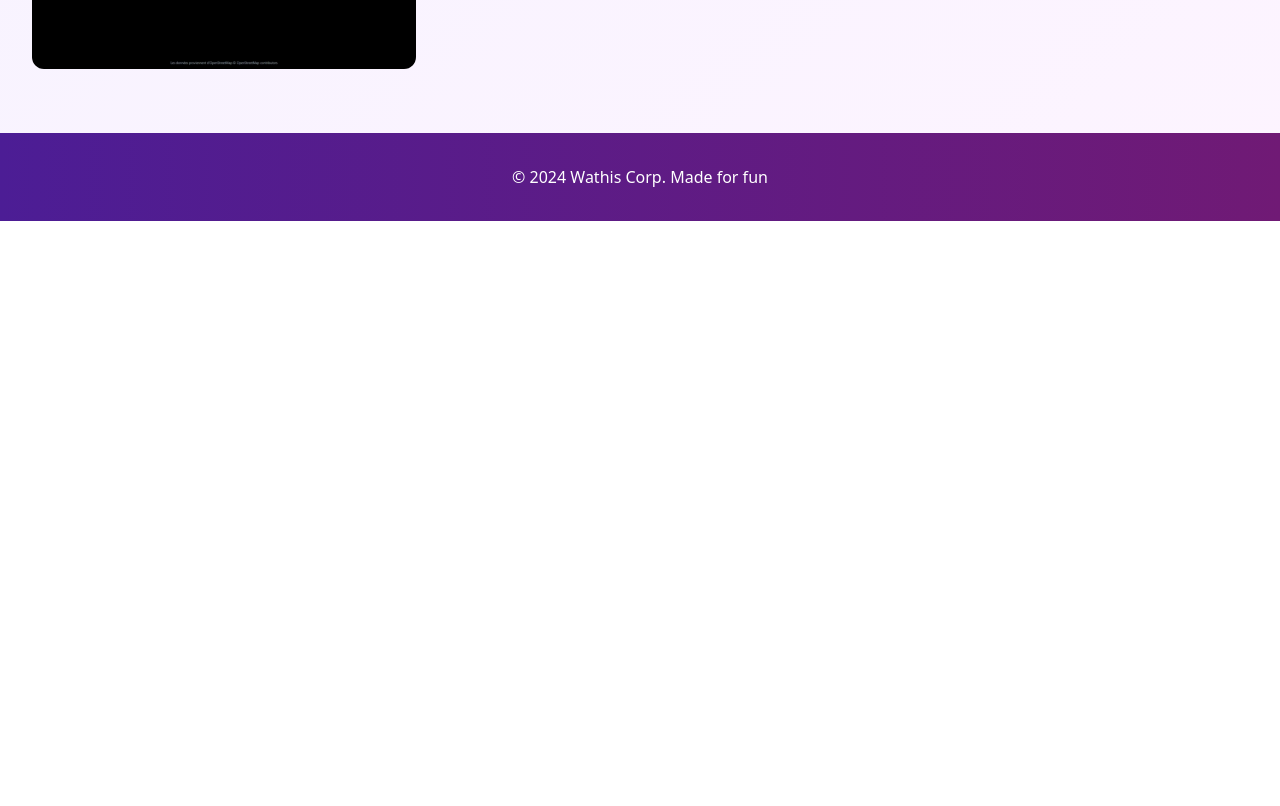
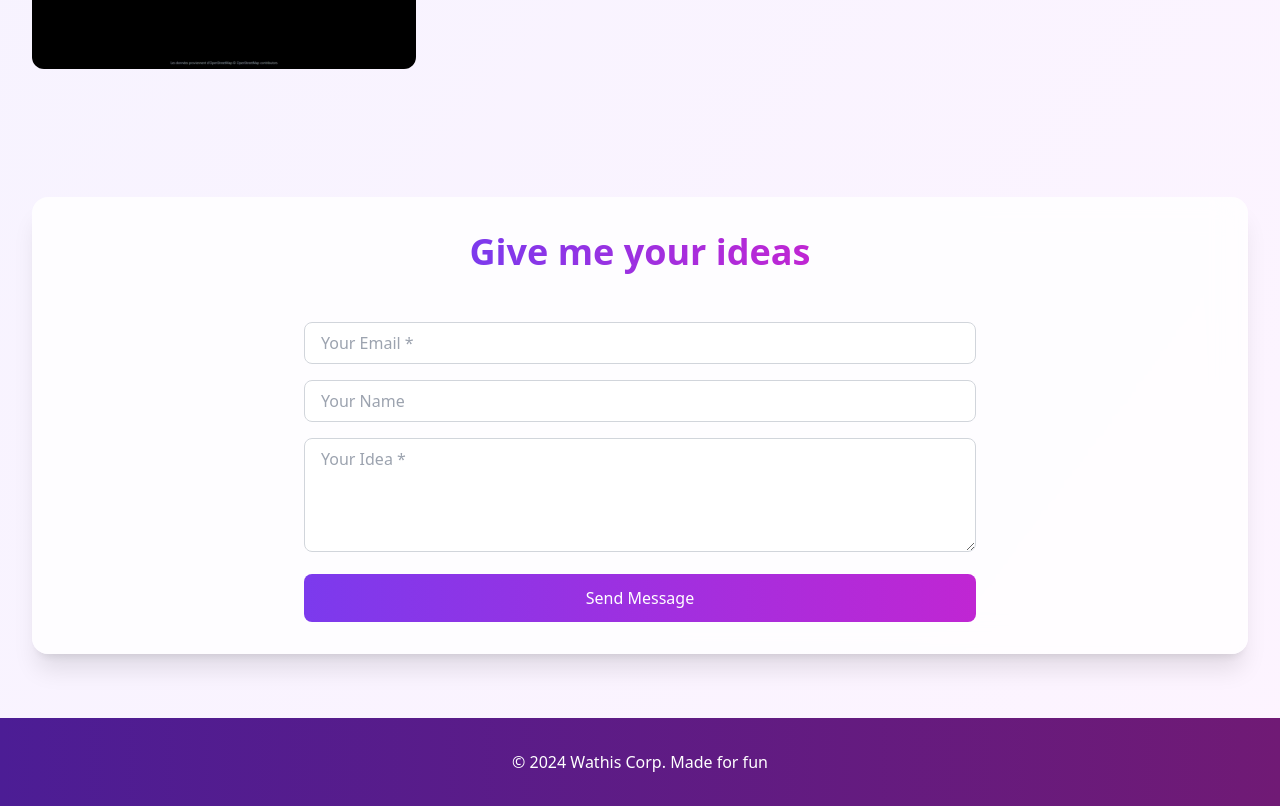
Before and after one commit to TheWathis/Wathis, a Nuxt app: page / in a window 1280 px wide. Shown: the part 920-1726 px from the top of the page. Before the commit the page ends 1141 px from the top, so only its background shows below. Built offline with nearby package versions, Linux system fonts and the light colour scheme.

Commit message:
feat: add contact form

```diff
--- a/app.vue
+++ b/app.vue
@@ -3,7 +3,7 @@
         <Navbar />
         <Hero />
         <PortfolioSection :websites="websites" />
-        <!-- <ContactSection /> -->
+        <ContactSection />
         <Footer />
     </div>
 </template>
@@ -13,7 +13,7 @@ import { onMounted } from "vue";
 import Navbar from "./components/Navbar.vue";
 import Hero from "./components/Hero.vue";
 import PortfolioSection from "./components/PortfolioSection.vue";
-// import ContactSection from "./components/ContactSection.vue";
+import ContactSection from "./components/ContactSection.vue";
 import Footer from "./components/Footer.vue";
 
 const websites = [
--- a/components/ContactSection.vue
+++ b/components/ContactSection.vue
@@ -9,48 +9,66 @@
                         <span
                             class="bg-gradient-to-r from-violet-600 to-fuchsia-600 text-transparent bg-clip-text"
                         >
-                            Let's Create Together
+                            Give me your ideas
                         </span>
                     </h2>
                 </div>
-                <div class="grid md:grid-cols-2 gap-8">
-                    <div class="space-y-4">
-                        <div class="contact-info-item">
-                            <i class="fas fa-envelope text-violet-600"></i>
-                            <span>hello@wathis.com</span>
+                <div class="max-w-2xl mx-auto">
+                    <form @submit.prevent="handleSubmit" class="space-y-4">
+                        <div class="website-contact-form">
+                            <input
+                                v-model="formData.website"
+                                type="text"
+                                name="website"
+                                autocomplete="off"
+                                tabindex="-1"
+                            />
                         </div>
-                        <div class="contact-info-item">
-                            <i class="fas fa-phone text-violet-600"></i>
-                            <span>(555) 123-4567</span>
-                        </div>
-                        <div class="contact-info-item">
-                            <i
-                                class="fas fa-map-marker-alt text-violet-600"
-                            ></i>
-                            <span>123 Creative Ave, Digital City</span>
-                        </div>
-                    </div>
-                    <form class="space-y-4">
                         <input
+                            v-model="formData.email"
+                            type="email"
+                            placeholder="Your Email *"
+                            required
+                            class="contact-input"
+                        />
+                        <input
+                            v-model="formData.name"
                             type="text"
                             placeholder="Your Name"
                             class="contact-input"
                         />
-                        <input
-                            type="email"
-                            placeholder="Your Email"
-                            class="contact-input"
-                        />
                         <textarea
-                            placeholder="Your Message"
+                            v-model="formData.message"
+                            placeholder="Your Idea *"
                             rows="4"
+                            required
                             class="contact-input"
                         ></textarea>
                         <button
-                            class="w-full px-6 py-3 bg-gradient-to-r from-violet-600 to-fuchsia-600 text-white rounded-lg hover:opacity-90 transition-opacity"
+                            type="submit"
+                            :disabled="isSubmitting || isFormDisabled"
+                            class="w-full px-6 py-3 bg-gradient-to-r from-violet-600 to-fuchsia-600 text-white rounded-lg hover:opacity-90 transition-opacity disabled:opacity-50"
                         >
-                            Send Message
+                            {{
+                                isFormDisabled
+                                    ? "Message Sent"
+                                    : isSubmitting
+                                      ? "Sending..."
+                                      : "Send Message"
+                            }}
                         </button>
+
+                        <div
+                            v-if="submitStatus"
+                            :class="
+                                submitStatus.type === 'success'
+                                    ? 'text-green-600'
+                                    : 'text-red-600'
+                            "
+                            class="mt-4 text-center"
+                        >
+                            {{ submitStatus.message }}
+                        </div>
                     </form>
                 </div>
             </div>
@@ -58,7 +76,87 @@
     </section>
 </template>
 
+<script setup>
+const formData = ref({
+    website: "",
+    name: "",
+    email: "",
+    message: "",
+});
+
+const isSubmitting = ref(false);
+const isFormDisabled = ref(false);
+const submitStatus = ref(null);
+
+const enableFormAfterDelay = () => {
+    setTimeout(() => {
+        isFormDisabled.value = false;
+        submitStatus.value = null;
+    }, 60000); // Re-enable after 1 minute
+};
+
+const handleSubmit = async () => {
+    // Prevent submission if form is disabled
+    if (isFormDisabled.value) return;
+
+    try {
+        if (formData.value.website) {
+            formData.value = { name: "", email: "", message: "", website: "" };
+            submitStatus.value = {
+                type: "success",
+                message: "Message sent successfully! I'll try get back to you.",
+            };
+            isFormDisabled.value = true;
+            return;
+        }
+
+        isSubmitting.value = true;
+        submitStatus.value = null;
+
+        const response = await fetch("/api/contact", {
+            method: "POST",
+            headers: {
+                "Content-Type": "application/json",
+            },
+            body: JSON.stringify(formData.value),
+        });
+
+        const result = await response.json();
+
+        if (!response.ok) {
+            throw new Error(result.message || "Failed to send message");
+        }
+
+        // Clear form and show success message
+        formData.value = { name: "", email: "", message: "" };
+        submitStatus.value = {
+            type: "success",
+            message: "Message sent successfully! I'll try get back to you.",
+        };
+
+        isFormDisabled.value = true;
+        enableFormAfterDelay();
+    } catch (error) {
+        submitStatus.value = {
+            type: "error",
+            message:
+                error.message ||
+                "Failed to send message. Please try again later.",
+        };
+    } finally {
+        isSubmitting.value = false;
+    }
+};
+</script>
+
 <style scoped>
+.website-contact-form {
+    display: none;
+    visibility: hidden;
+    position: absolute;
+    left: -9999px;
+}
+
 .contact-input {
     @apply w-full px-4 py-2 rounded-lg border border-gray-300 focus:border-violet-500 focus:ring-2 focus:ring-violet-200 outline-none transition-all;
 }
--- a/nuxt.config.ts
+++ b/nuxt.config.ts
@@ -3,10 +3,29 @@ export default defineNuxtConfig({
   compatibilityDate: "2024-04-03",
   devtools: { enabled: true },
   css: ["~/assets/css/main.css"],
+
   postcss: {
     plugins: {
       tailwindcss: {},
       autoprefixer: {},
     },
   },
+
+  runtimeConfig: {
+    smtp: {
+      host: process.env.SMTP_HOST,
+      port: process.env.SMTP_PORT,
+      user: process.env.SMTP_USER,
+      pass: process.env.SMTP_PASS,
+    },
+  },
+
+  security: {
+    rateLimiter: {
+      tokensPerInterval: 50,
+      interval: 10000,
+    },
+  },
+
+  modules: ["nuxt-security"],
 });
--- a/package.json
+++ b/package.json
@@ -10,8 +10,10 @@
     "postinstall": "nuxt prepare"
   },
   "dependencies": {
+    "nodemailer": "^6.9.16",
     "nuxt": "^3.14.0",
     "nuxt-app": "file:",
+    "nuxt-security": "^2.0.0",
     "vue": "latest",
     "vue-router": "latest"
   },
```
Also changed, not shown: 2 other files (tests, documents, lock files or other folders).
